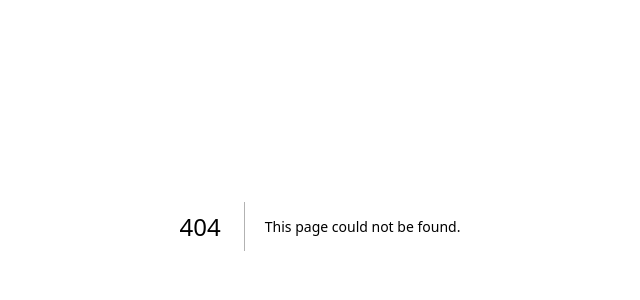
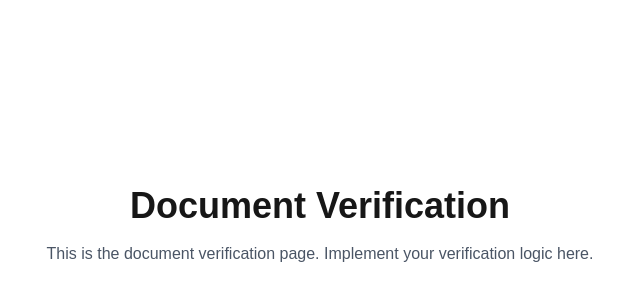
Before and after one commit to Mkn0021/DockChain, a Next.js app: page /verify in a window 1280 px wide. Before the commit this address had no page. Shown: the part 174-474 px from the top of the page, without its empty margins (320-960 px from the left). Built offline with nearby package versions, Linux system fonts and the light colour scheme.

Commit message:
Add Dummy login and verify pages for user authentication

```diff
--- /dev/null
+++ b/app/login/page.tsx
@@ -0,0 +1,10 @@
+export default function Login() {
+  return (
+    <div className="min-h-screen flex items-center justify-center">
+      <div className="text-center">
+        <h1 className="text-4xl font-bold mb-4">Login Page</h1>
+        <p className="text-gray-600">This is the login page. Implement your authentication logic here.</p>
+      </div>
+    </div>
+  );
+}
--- /dev/null
+++ b/app/verify/page.tsx
@@ -0,0 +1,10 @@
+export default function Verify() {
+  return (
+    <div className="min-h-screen flex items-center justify-center">
+      <div className="text-center">
+        <h1 className="text-4xl font-bold mb-4">Document Verification</h1>
+        <p className="text-gray-600">This is the document verification page. Implement your verification logic here.</p>
+      </div>
+    </div>
+  );
+}
```
